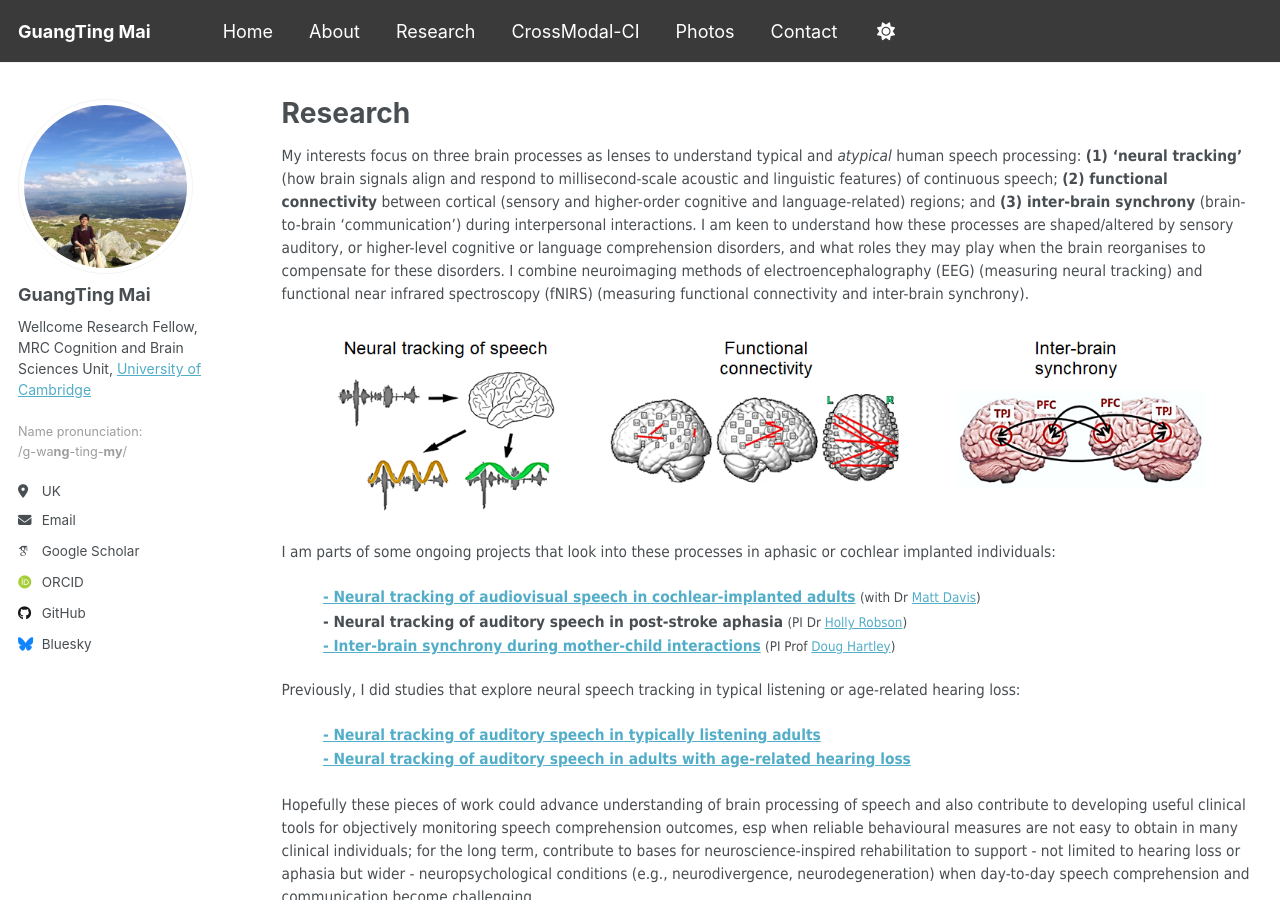
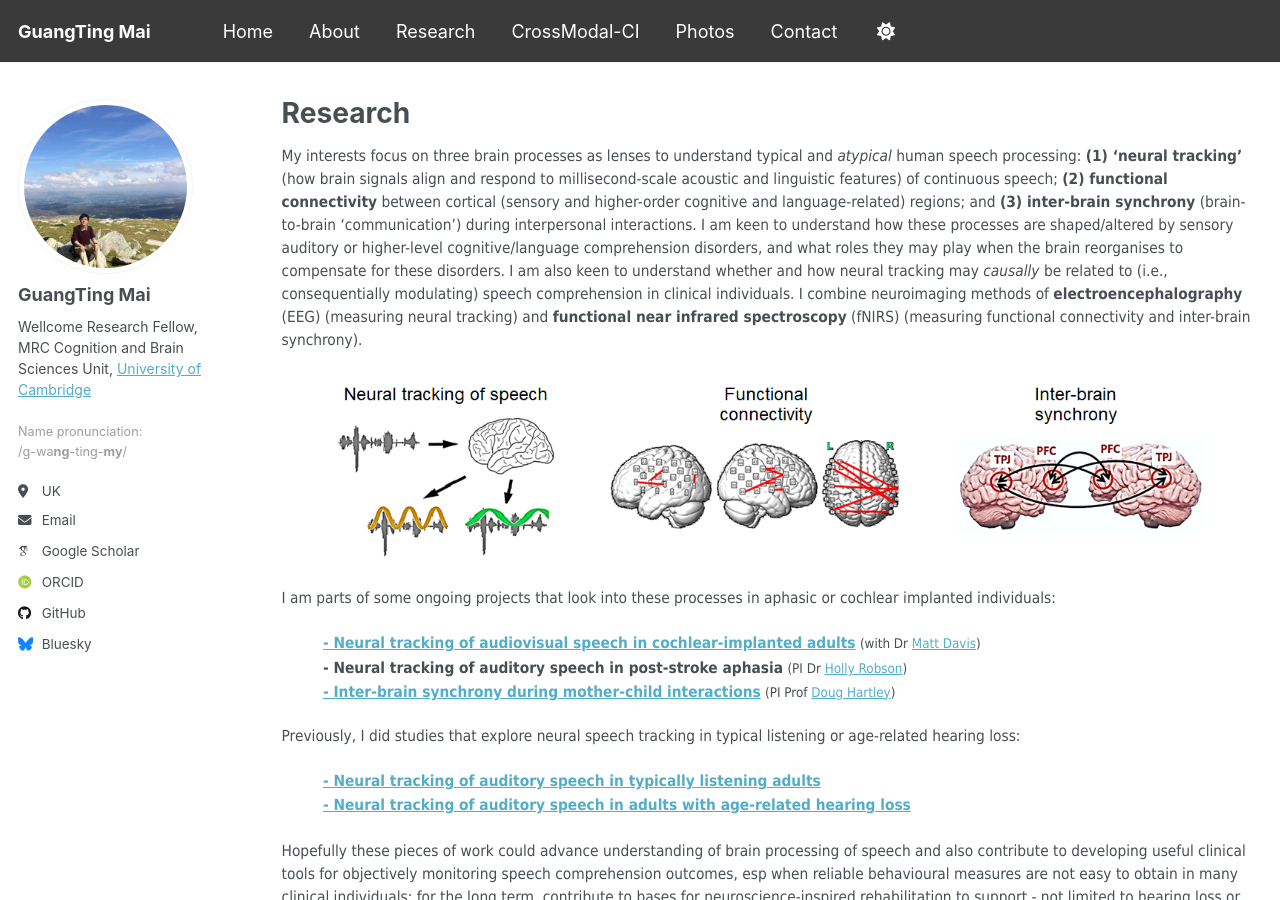
Before and after one commit to guangtingmai/guangtingmai.github.io, a Jekyll site: the page built from _pages/research.html, in a window 1280 px wide and 900 px high. Built offline with Jekyll 4.4.1, drawn with Linux system fonts in a browser that asks for light colours; some web fonts are replaced.

Commit message:
Update research.html

```diff
--- a/_pages/research.html
+++ b/_pages/research.html
@@ -8,9 +8,10 @@ author_profile: true
   understand typical and <i>atypical</i> human speech processing: <strong>(1) ‘neural tracking’</strong> (how brain signals align and respond to millisecond-scale acoustic
   and linguistic features) of continuous speech; <strong>(2) functional connectivity</strong> between cortical (sensory and higher-order cognitive and
   language-related) regions; and <strong>(3) inter-brain synchrony</strong> (brain-to-brain ‘communication’) during interpersonal interactions.
-  I am keen to understand how these processes are shaped/altered by sensory auditory, or higher-level cognitive or language comprehension disorders,
-  and what roles they may play when the brain reorganises to compensate for these disorders. I combine neuroimaging methods of
-  electroencephalography (EEG) (measuring neural tracking) and functional near infrared spectroscopy (fNIRS)
+  I am keen to understand how these processes are shaped/altered by sensory auditory or higher-level cognitive/language comprehension disorders,
+  and what roles they may play when the brain reorganises to compensate for these disorders. I am also keen to understand whether and how neural tracking
+  may <i>causally</i> be related to (i.e., consequentially modulating) speech comprehension in clinical individuals. I combine neuroimaging methods of
+  <strong>electroencephalography</strong> (EEG) (measuring neural tracking) and <strong>functional near infrared spectroscopy</strong> (fNIRS)
   (measuring functional connectivity and inter-brain synchrony).</span></p>
 <p align="center">
   <img src="https://guangtingmai.github.io/images/brain_processes.png" width="91%">
```
